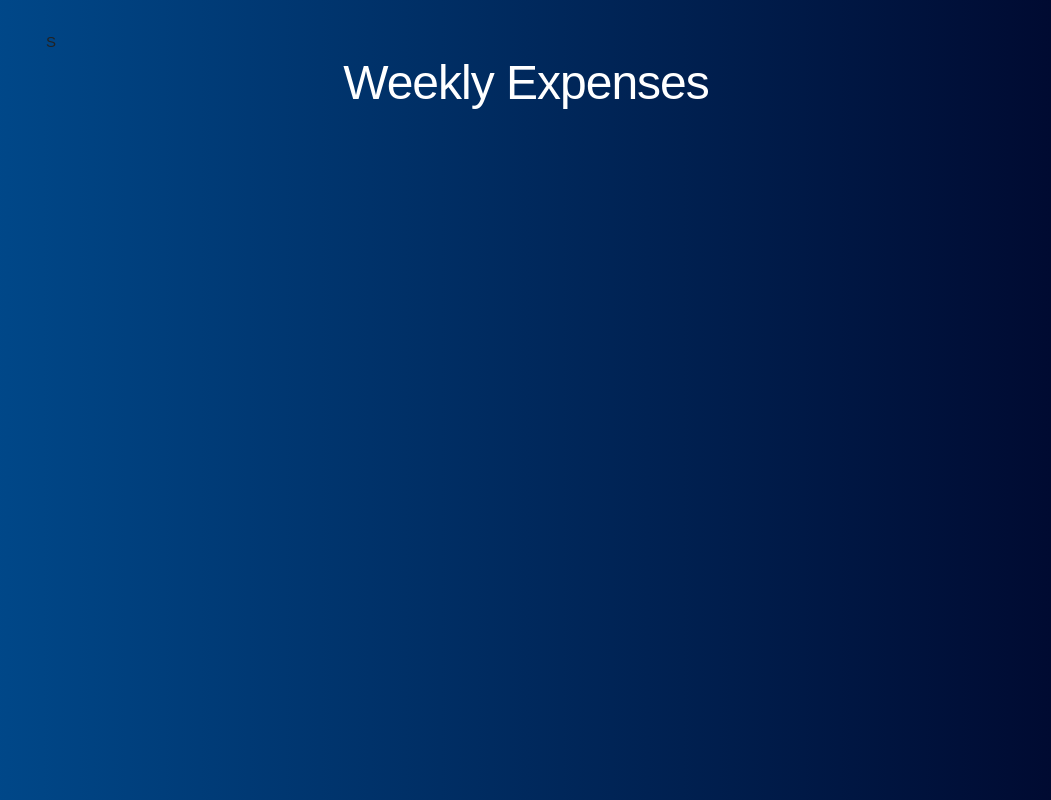
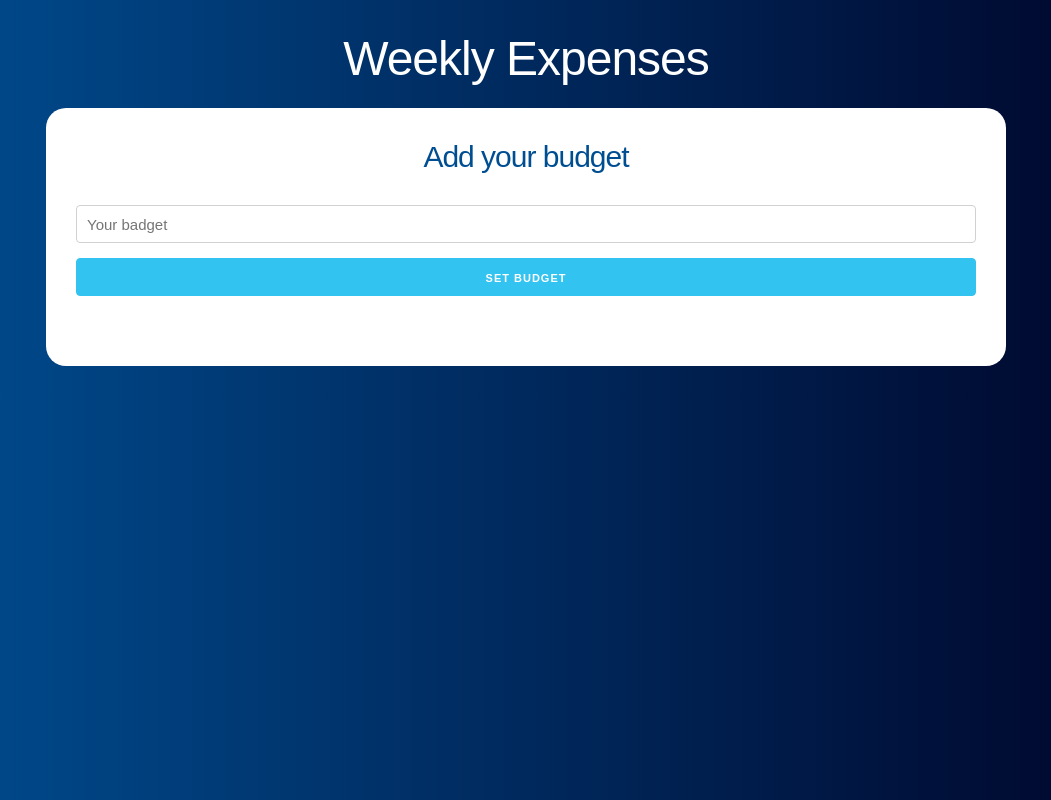
Before and after one commit to alecaceres/budget, a React (Create React App) app: page / in a window 1280 px wide. Shown: the whole page, without its empty margins (114-1165 px from the left). Built offline with nearby package versions, Linux system fonts and the light colour scheme.

Commit message:
Add your budget form

```diff
--- a/src/App.js
+++ b/src/App.js
@@ -1,8 +1,13 @@
+import Question from "./components/Question";
+
 function App() {
   return (
     <div className="container">
       <header>
-        S<h1>Weekly Expenses</h1>
+        <h1>Weekly Expenses</h1>
+        <div className="contenido-principal contenido">
+          <Question/>
+        </div>
       </header>
     </div>
   );
--- /dev/null
+++ b/src/components/Question.js
@@ -0,0 +1,25 @@
+import react, { Fragment } from "react";
+
+const Question = () => {
+
+    return (
+        <Fragment>
+            <h2>Add your budget</h2>
+
+            <form>
+                <input
+                    type="number"
+                    className="u-full-width"
+                    placeholder="Your badget"
+                />
+                <input
+                    type="submit"
+                    className="button-primary u-full-width"
+                    value="Set budget"
+                />
+            </form>
+        </Fragment>
+    )
+}
+
+export default Question
```
